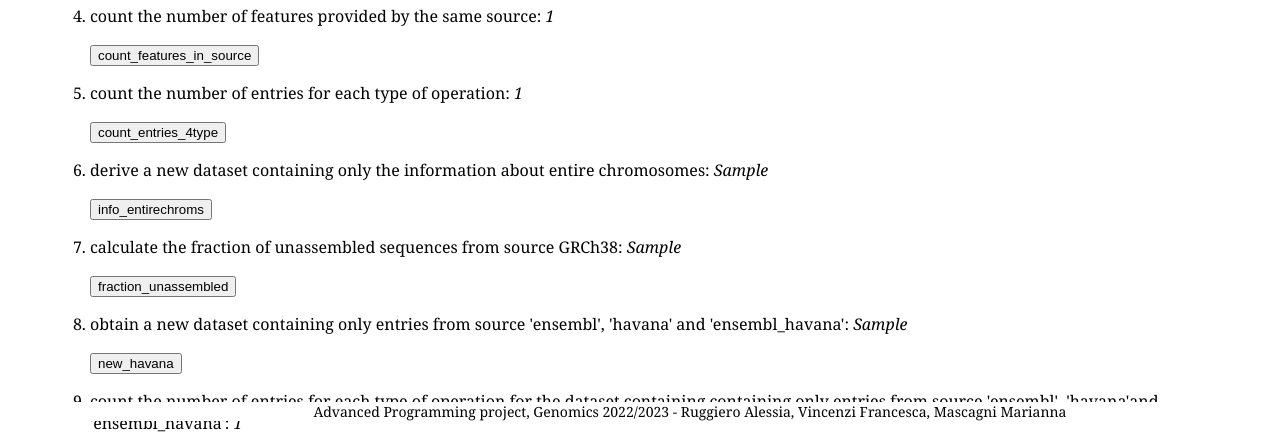
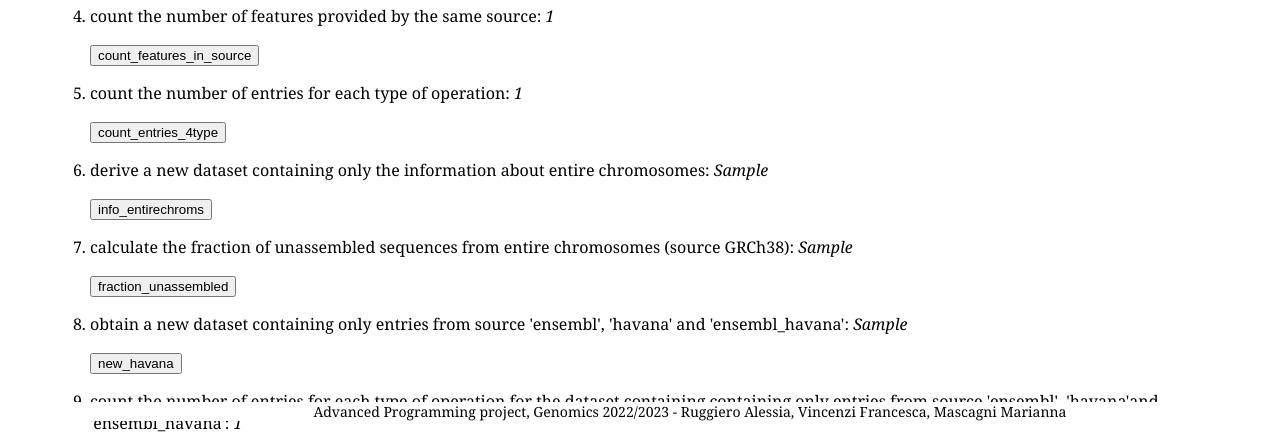
Before and after one commit to mmarimmasca/Advanced-Programming-Project, a Flask app: template project/templates/list_operations.html in a window 1280 px wide. Shown: the part 363-811 px from the top of the page. Run offline with Flask 2, Linux system fonts and the light colour scheme; the template is opened without the code that fills it: most values are stand-ins (such as "Sample title", 1, 10 or a date in 2020); parts of the project's set-up code (start-up, migrations or seed data) failed here and were passed over.

Commit message:
Add files via upload

```diff
--- a/project/templates/list_operations.html
+++ b/project/templates/list_operations.html
@@ -31,7 +31,7 @@
 			<form action='./info_entirechroms'>
                 <input type="submit" value="info_entirechroms" />
             </form></li>
-            <li><p>calculate the fraction of unassembled sequences from source GRCh38: 		<i>{{active['fraction_unassembled']}}</i></p>
+            <li><p>calculate the fraction of unassembled sequences from entire chromosomes (source GRCh38): 		<i>{{active['fraction_unassembled']}}</i></p>
 			<form action='./fraction_unassembled'>
                 <input type="submit" value="fraction_unassembled" />
             </form></li>
```
